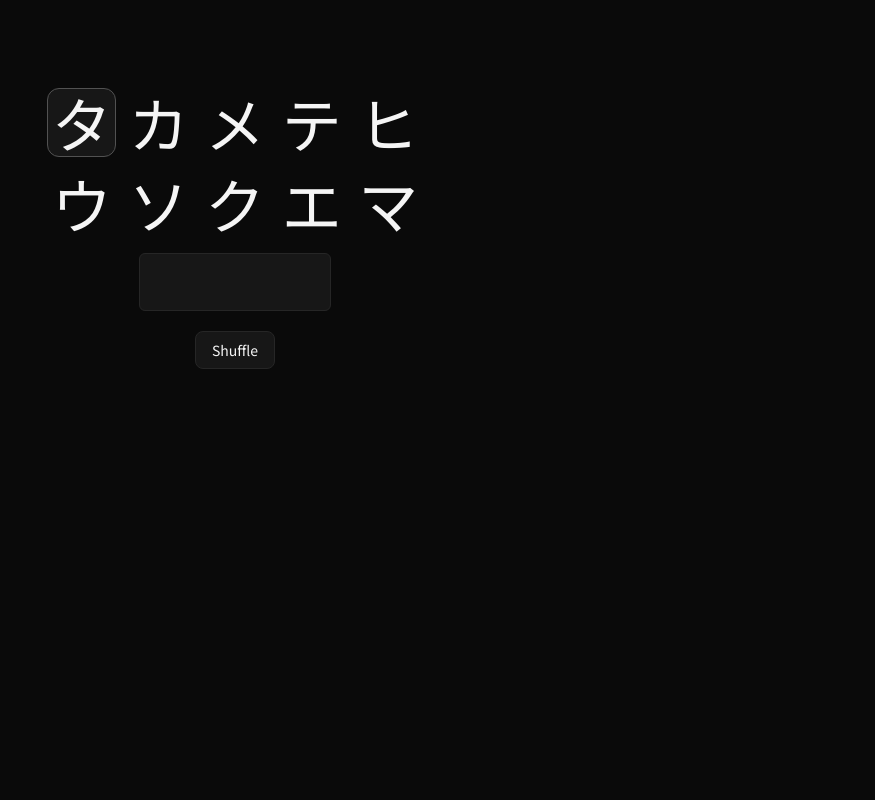
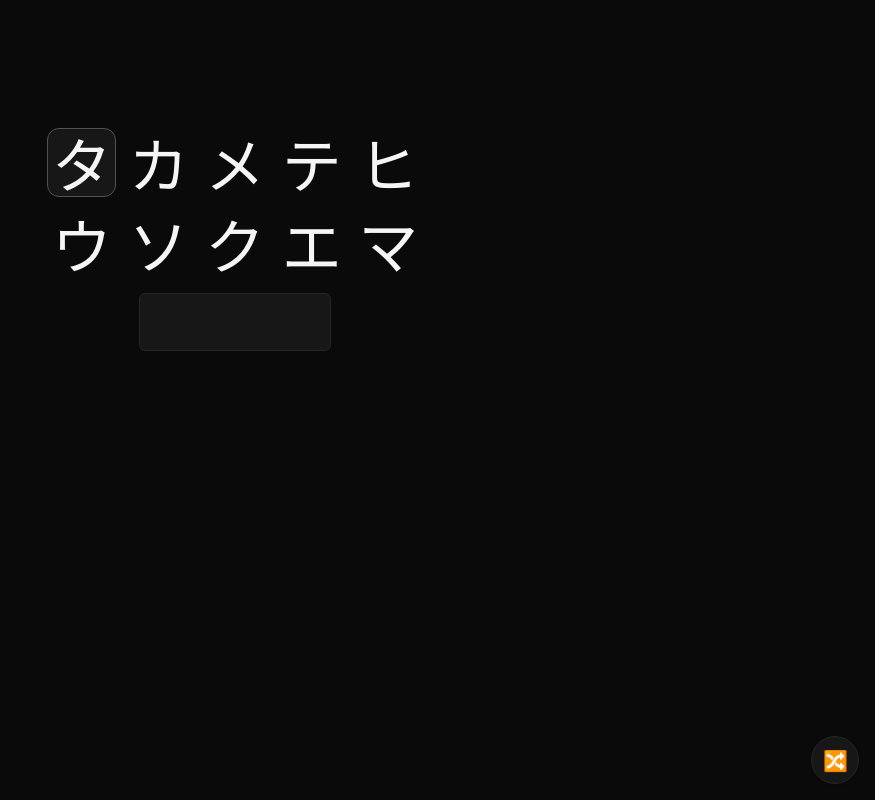
Before and after one commit to paltin/katakana, a React (Vite) app: page / in a window 1280 px wide. Shown: the whole page, without its empty margins (405-1280 px from the left). Built offline with nearby package versions, Linux system fonts and the light colour scheme.

Commit message:
feat(hint): show correct answer after 2 tries; double hint size; ensure Tahoma font; keep layout stable

```diff
--- a/src/App.tsx
+++ b/src/App.tsx
@@ -8,6 +8,8 @@ export default function App() {
   const [currentIndex, setCurrentIndex] = useState(0);
   const [input, setInput] = useState("");
   const [flash, setFlash] = useState(false);
+  const [, setAttempts] = useState(0);
+  const [showHint, setShowHint] = useState(false);
 
   const selection: Kana[] = useMemo(() => {
     return pickRandom(KATAKANA, 10);
@@ -18,6 +20,8 @@ export default function App() {
     setCurrentIndex(0);
     setInput("");
     setFlash(false);
+    setAttempts(0);
+    setShowHint(false);
   }, [seed]);
 
   const current = selection[currentIndex];
@@ -35,6 +39,8 @@ export default function App() {
       setSeed(Math.random());
     }
     setInput("");
+    setAttempts(0);
+    setShowHint(false);
   }
 
   function flashErrorTwice() {
@@ -56,6 +62,11 @@ export default function App() {
         advance();
       } else {
         setInput("");
+        setAttempts((prev) => {
+          const next = prev + 1;
+          if (next >= 2) setShowHint(true);
+          return next;
+        });
         flashErrorTwice();
       }
     }
@@ -64,6 +75,11 @@ export default function App() {
   return (
     <div className="min-h-dvh bg-neutral-950 text-neutral-100">
       <div className="w-full max-w-4xl mx-auto p-6 pt-[5.5rem] text-center">
+        <div className="-mt-4 mb-2 h-[3rem] leading-none text-neutral-300 [font-family:Tahoma]">
+          <span className={(showHint && current ? 'visible' : 'invisible') + ' text-[2rem]'}>
+            {current ? current.romaji : ''}
+          </span>
+        </div>
         <div className="grid grid-cols-[repeat(2,max-content)] md:grid-cols-[repeat(5,max-content)] gap-x-2 gap-y-3 justify-center items-center">
           {selection.map((item, idx) => {
             const isCurrent = idx === currentIndex;
@@ -88,10 +104,12 @@ export default function App() {
           />
         </div>
         <button
-          className="mt-5 inline-flex items-center justify-center rounded-lg border border-neutral-800 bg-neutral-900 px-4 py-2 text-sm font-medium transition hover:bg-neutral-800"
+          aria-label="Shuffle"
+          className="fixed bottom-4 right-4 inline-flex h-12 w-12 items-center justify-center rounded-full border border-neutral-800 bg-neutral-900 text-xl shadow transition hover:bg-neutral-800"
           onClick={() => setSeed(Math.random())}
+          title="Shuffle"
         >
-          Shuffle
+          <span aria-hidden>🔀</span>
         </button>
       </div>
     </div>
```
